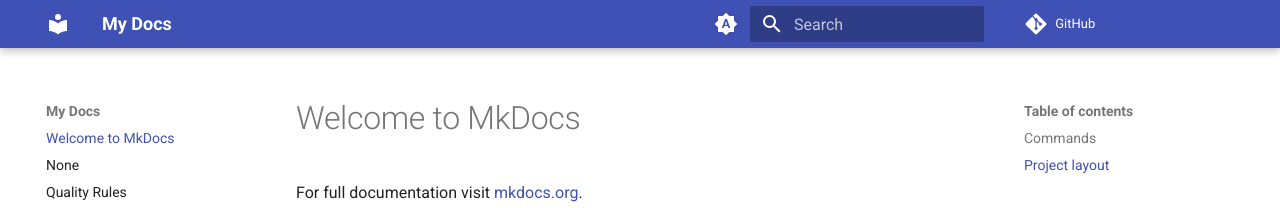
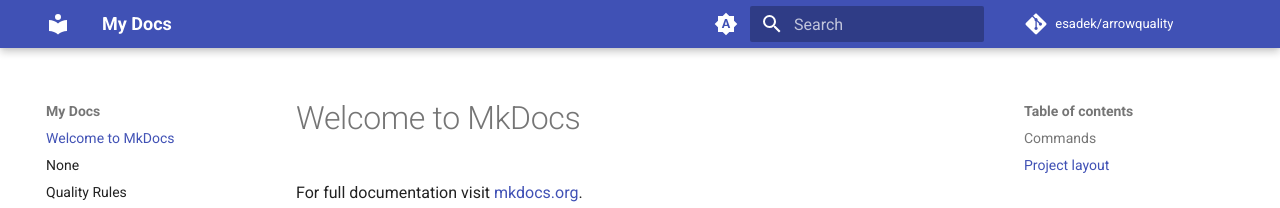
Before and after one commit to esadek/arrowquality, an MkDocs documentation site: the page built from docs/index.md, in a window 1280 px wide. Shown: the top 208 px of the page. Built offline with MkDocs 1.6.1 and Material for MkDocs 9.7.7, drawn with Linux system fonts in a browser that asks for light colours; comment, search, counter and statistics services are not loaded.

Commit message:
Add: repo name

```diff
--- a/mkdocs.yml
+++ b/mkdocs.yml
@@ -3,6 +3,7 @@
 site_description: Project documentation with Markdown.
 site_author: Emil Sadek
 
+repo_name: esadek/arrowquality
 repo_url: https://github.com/esadek/arrowquality
 
 nav:
```
